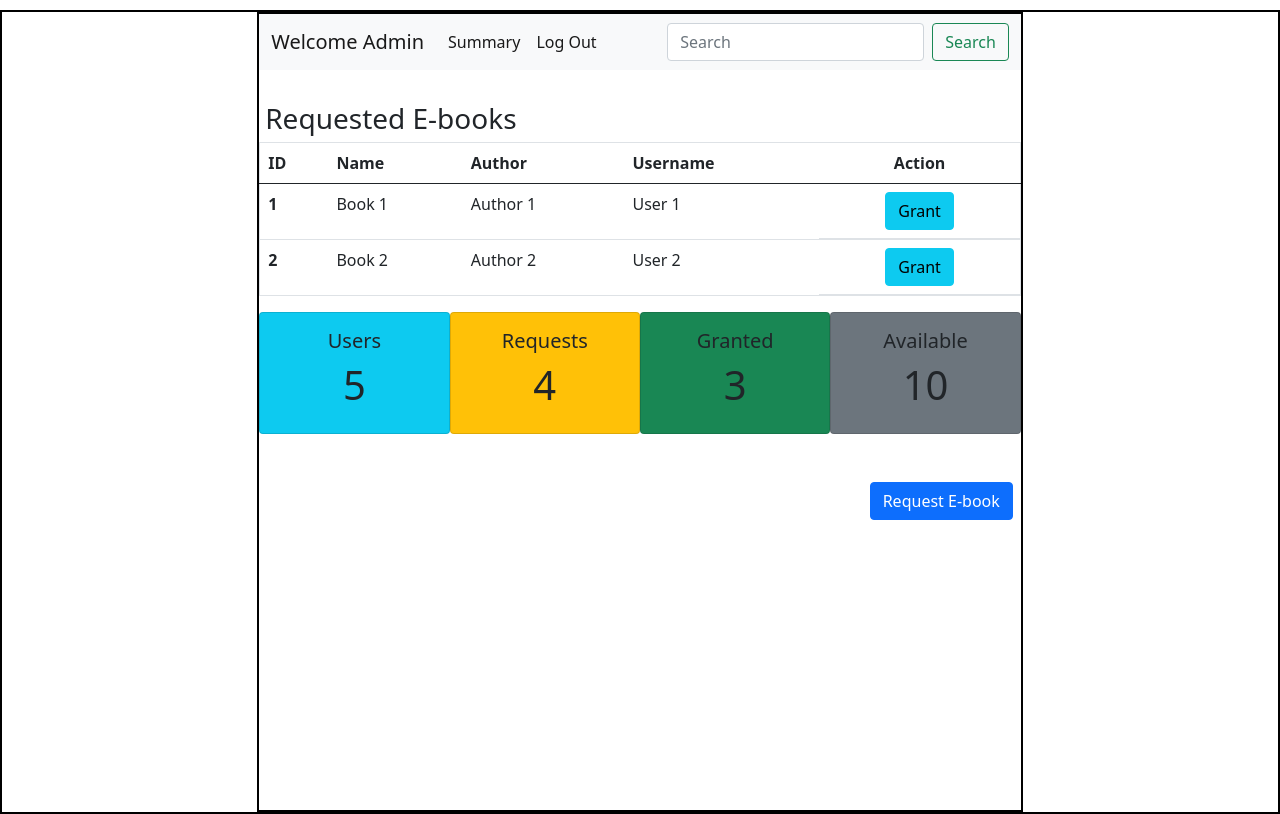
After one commit to 22f3002737/ebook-app, a Python web app: template templates/admin_dash.html in a window 1280 px wide. The commit adds this page. Run offline with Jinja, Linux system fonts and the light colour scheme; the template is opened without the code that fills it, so the values that code supplies are empty.

Commit message:
remaining templates created(session3)

```diff
--- /dev/null
+++ b/git.txt
@@ -0,0 +1,5 @@
+git status
+git add -A
+git status
+git commit -m "message"
+git push origin main
--- a/static/style.css
+++ b/static/style.css
@@ -21,3 +21,8 @@
   padding: 10px;
   border-radius: 5px;
 }
+.headings{
+  margin: 4px;
+  padding:2px;
+  margin-top: 30px;
+}
--- /dev/null
+++ b/templates/admin_dash.html
@@ -0,0 +1,98 @@
+<!DOCTYPE html>
+<html lang="en">
+<head>
+  <title>Admin dashboard</title>
+  <link rel="stylesheet" href="/static/style.css">
+  <link href="https://cdn.jsdelivr.net/npm/bootstrap@5.0.2/dist/css/bootstrap.min.css" rel="stylesheet" integrity="sha384-EVSTQN3/azprG1Anm3QDgpJLIm9Nao0Yz1ztcQTwFspd3yD65VohhpuuCOmLASjC" crossorigin="anonymous">
+  <style>
+    .card{
+      width: 200px;
+    }
+  </style>
+</head>
+
+<body>
+  <div id="main">
+    <div id="canvas">
+      <nav class="navbar navbar-expand-lg navbar-light bg-light">
+        <div class="container-fluid">
+          <a class="navbar-brand" href="#">Welcome Admin</a>
+
+          <div class="collapse navbar-collapse" id="navbarSupportedContent">
+            <ul class="navbar-nav me-auto mb-2 mb-lg-0">
+              <li class="nav-item">
+                <a class="nav-link active" aria-current="page" href="#">Summary</a>
+              </li>
+              <li class="nav-item">
+                <a class="nav-link active" aria-current="page" href="#">Log Out</a>
+              </li>
+            </ul>
+            <form class="d-flex">
+              <input class="form-control me-2" type="search" placeholder="Search" aria-label="Search">
+              <button class="btn btn-outline-success" type="submit">Search</button>
+            </form>
+          </div>
+        </div>
+      </nav>
+      <div id="content">
+        <h3 class="headings">Requested E-books</h3>
+        <div class="table">
+          <table class="table border">
+            <thead>
+              <tr>
+                <th scope="col">ID</th>
+                <th scope="col">Name</th>
+                <th scope="col">Author</th>
+                <th scope="col">Username</th>
+                <th scope="col" class="text-center">Action</th>
+              </tr>
+            </thead>
+            <tbody>
+              <tr>
+                <th scope="row">1</th>
+                <td>Book 1</td>
+                <td>Author 1</td>
+                <td>User 1</td>
+                <td class="d-flex justify-content-center ">
+                  <a href="" class="btn btn-info mx-2">Grant</a>
+                </td>
+              </tr>
+              <tr>
+                <th scope="row">2</th>
+                <td>Book 2</td>
+                <td>Author 2</td>
+                <td>User 2</td>
+                <td class="d-flex justify-content-center">
+                  <a href="" class="btn btn-info mx-2">Grant</a>
+                </td>
+              </tr>
+            </tbody>
+          </table>
+        </div>
+        <div class="d-flex justify-content-evenly text-center">
+          <div class="card bg-info p-3">
+            <h5>Users</h5>
+            <h1>5</h1>
+          </div>
+          <div class="card bg-warning p-3">
+            <h5>Requests</h5>
+            <h1>4</h1>
+          </div>
+          <div class="card bg-success p-3">
+            <h5>Granted</h5>
+            <h1>3</h1>
+          </div>
+          <div class="card bg-secondary p-3">
+            <h5>Available</h5>
+            <h1>10</h1>
+          </div>
+        </div>
+
+        <div class="text-end mx-2 my-5">
+          <a href="" class="btn btn-primary">Request E-book</a>
+        </div>
+      </div>
+    </div>
+  </div>
+</body>
+</html>
```
Also changed, not shown: templates/create_eb.html (added, +34 -0 lines), templates/request.html (added, +64 -0 lines), templates/user_dash.html (added, +96 -0 lines).
